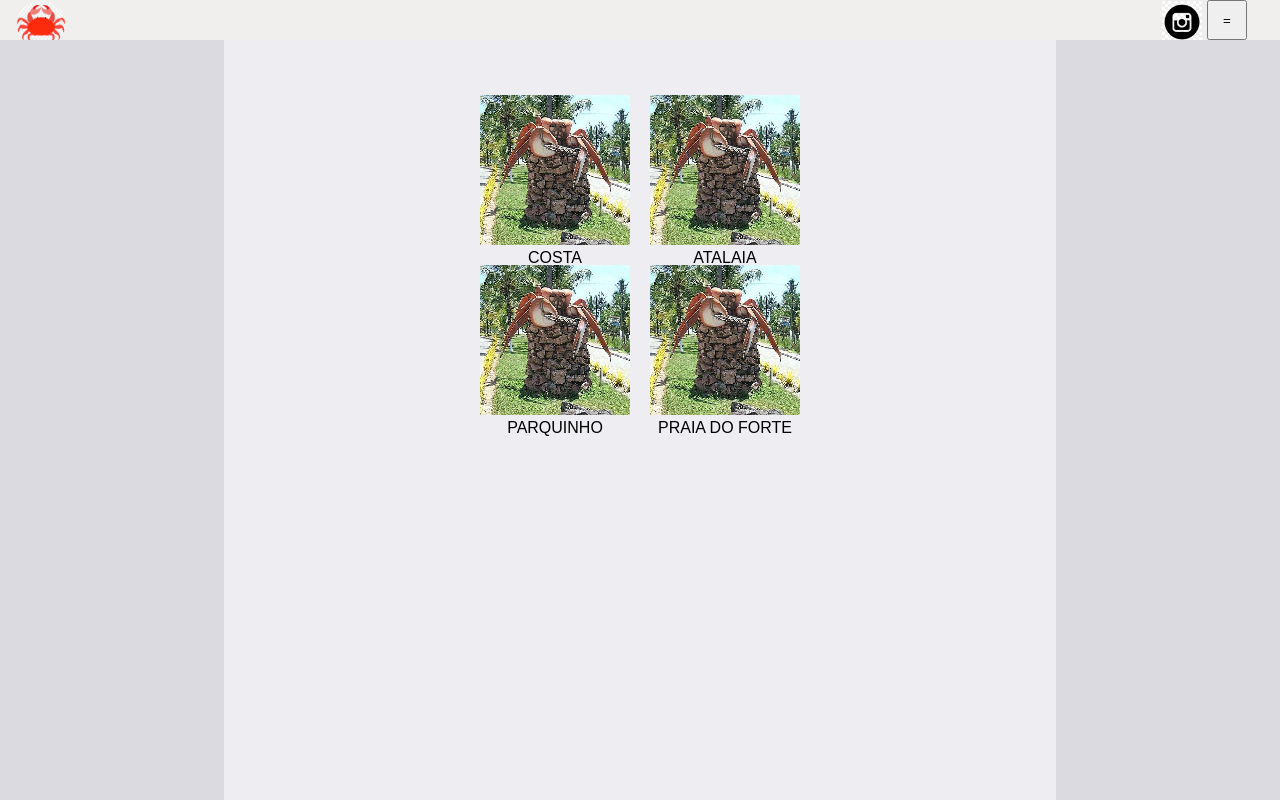
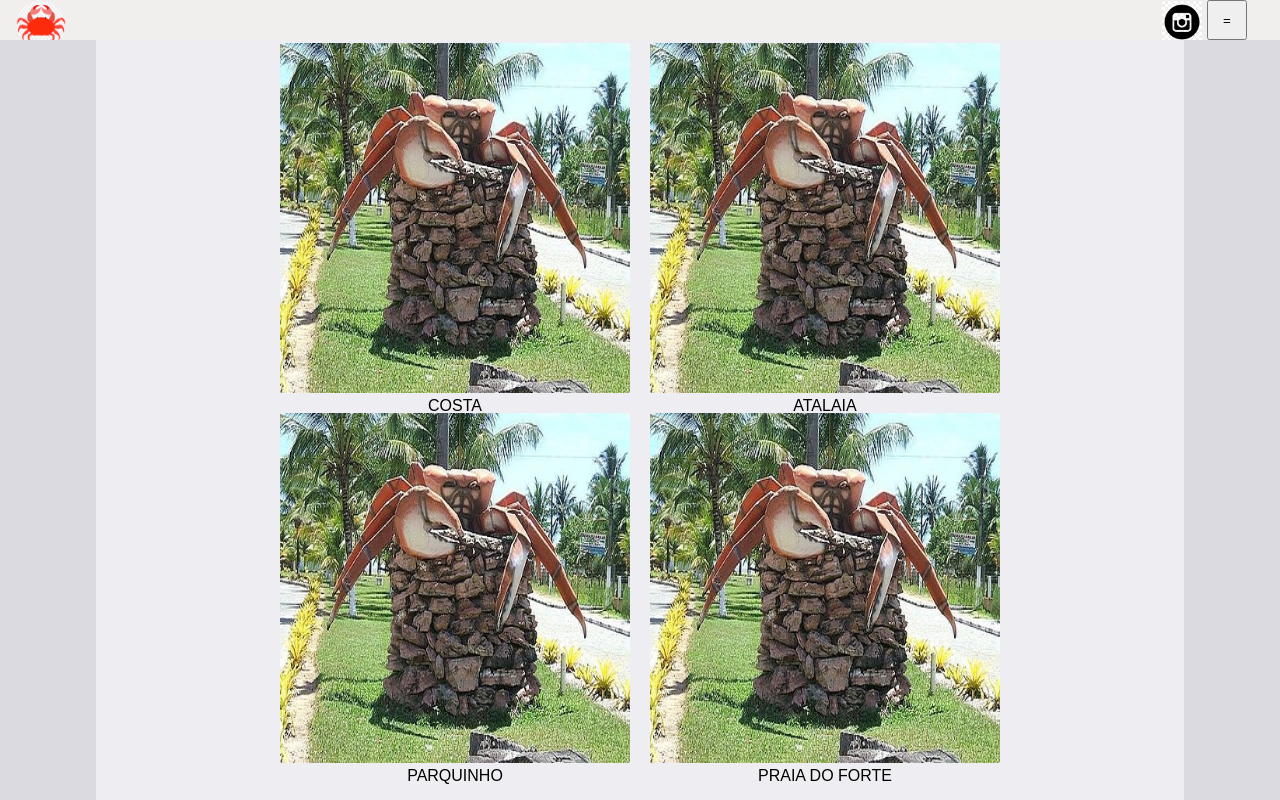
Before and after one commit to Evanjr73/ASC, a Next.js app in the folder my-next-app/: page /picos in a window 1280 px wide. Shown: the top 800 px of the page. Built offline with nearby package versions, Linux system fonts and the light colour scheme.

Commit message:
styles grid

```diff
--- a/my-next-app/pages/picos.tsx
+++ b/my-next-app/pages/picos.tsx
@@ -20,8 +20,8 @@ import spicos from '../styles/picos.module.css'
             <Nave></Nave>
 
 
-            <div className="bodyy">
-                <div className="separa"></div>
+            <div className={spicos.bodyy}>
+                <div className={spicos.separa}></div>
 
 
 
--- a/my-next-app/styles/picos.module.css
+++ b/my-next-app/styles/picos.module.css
@@ -1,6 +1,13 @@
 #praias{
 
 }
+
+.bodyy{
+    background-color: rgb(237, 237, 242);
+    width: 85%;
+    height: 100%;
+    margin: auto;
+  }
 .fotocate{
    height: 100%;
    width: 100%;
@@ -12,7 +19,7 @@
     width: 200px;
     padding: 15px;
     margin: auto;
-    grid-template-columns: 150px 150px  ;
+    grid-template-columns: 200px  ;
     grid-template-rows: 150px 150px 150px 150px;
     gap: 20px;
     text-align: center;
@@ -21,3 +28,28 @@
 
 
 }
+.separa{
+    height: 28px;
+}
+@media only screen and (min-width: 800px) {
+
+
+    #categoriasdiv2{
+
+        display:grid;
+
+        width: 400px;
+        padding: 15px;
+        margin: auto;
+        grid-template-columns: 350px 350px  ;
+        grid-template-rows: 350px 350px 350px 150px;
+        gap: 20px;
+        text-align: center;
+
+        justify-content: center;
+
+    }
+
+
+
+  }
```
